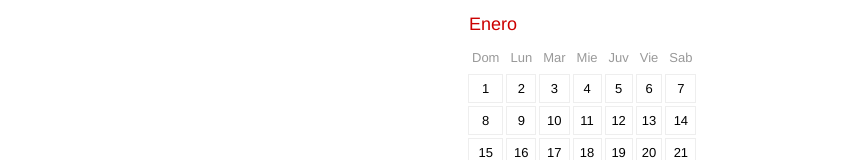
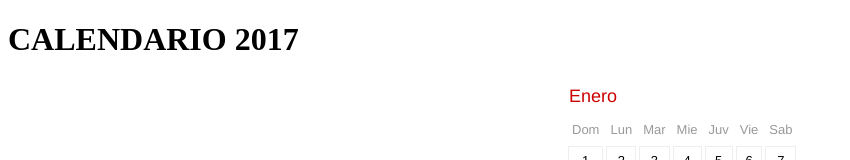
Before and after one commit to oariasc/calendario-devcode, a plain HTML site: page index.html in a window 1280 px wide. Shown: the top 160 px of the page, without its empty margins (0-850 px from the left). Drawn offline with Linux system fonts and the light colour scheme.

Commit message:
anadir encabezado

```diff
--- a/index.html
+++ b/index.html
@@ -6,6 +6,6 @@
 	<link rel="stylesheet" type="text/css" href="styles.css">
 </head>
 <body>
-
+<h1>CALENDARIO 2017</h1>
 </body>
 </html>
```
